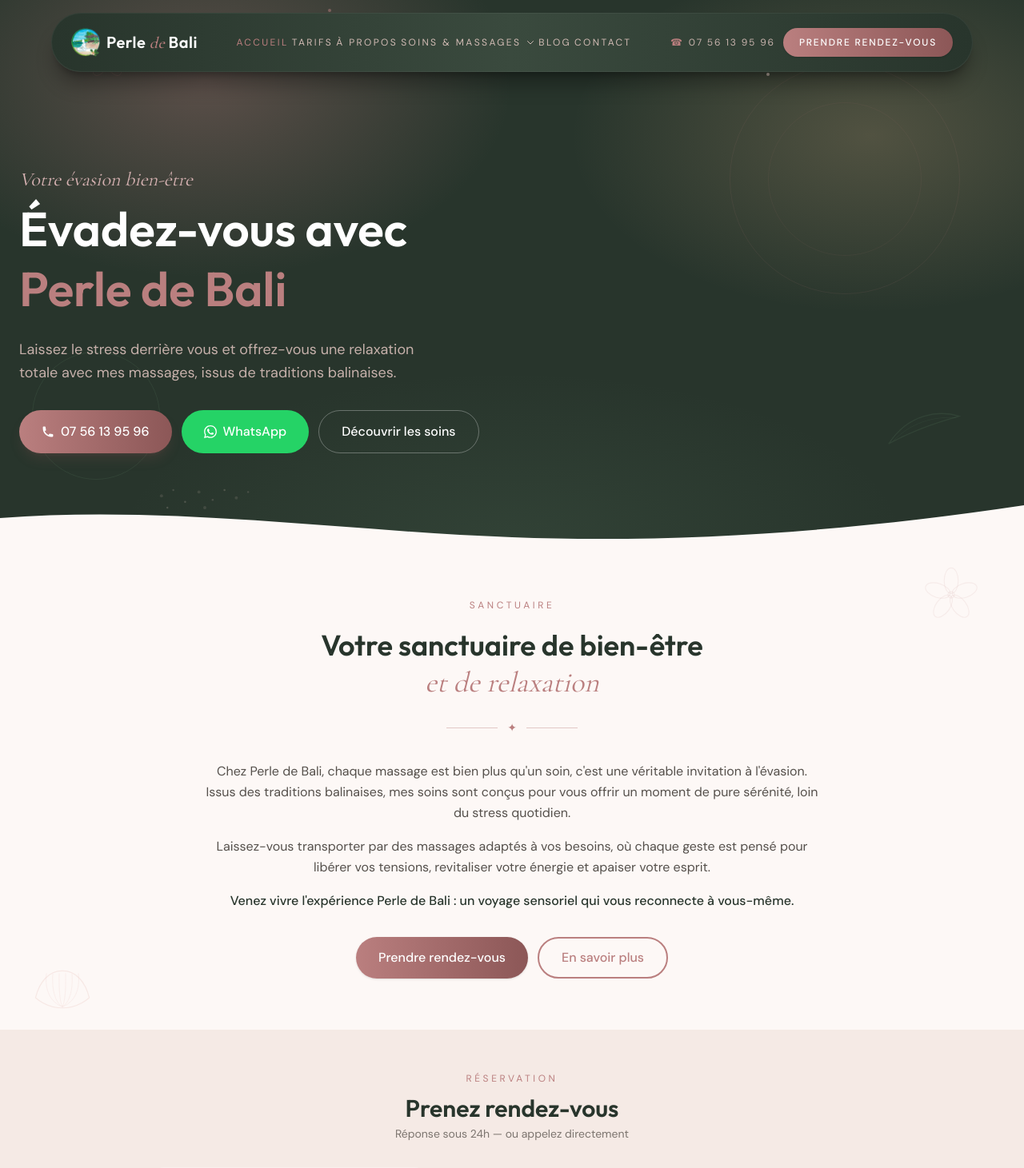
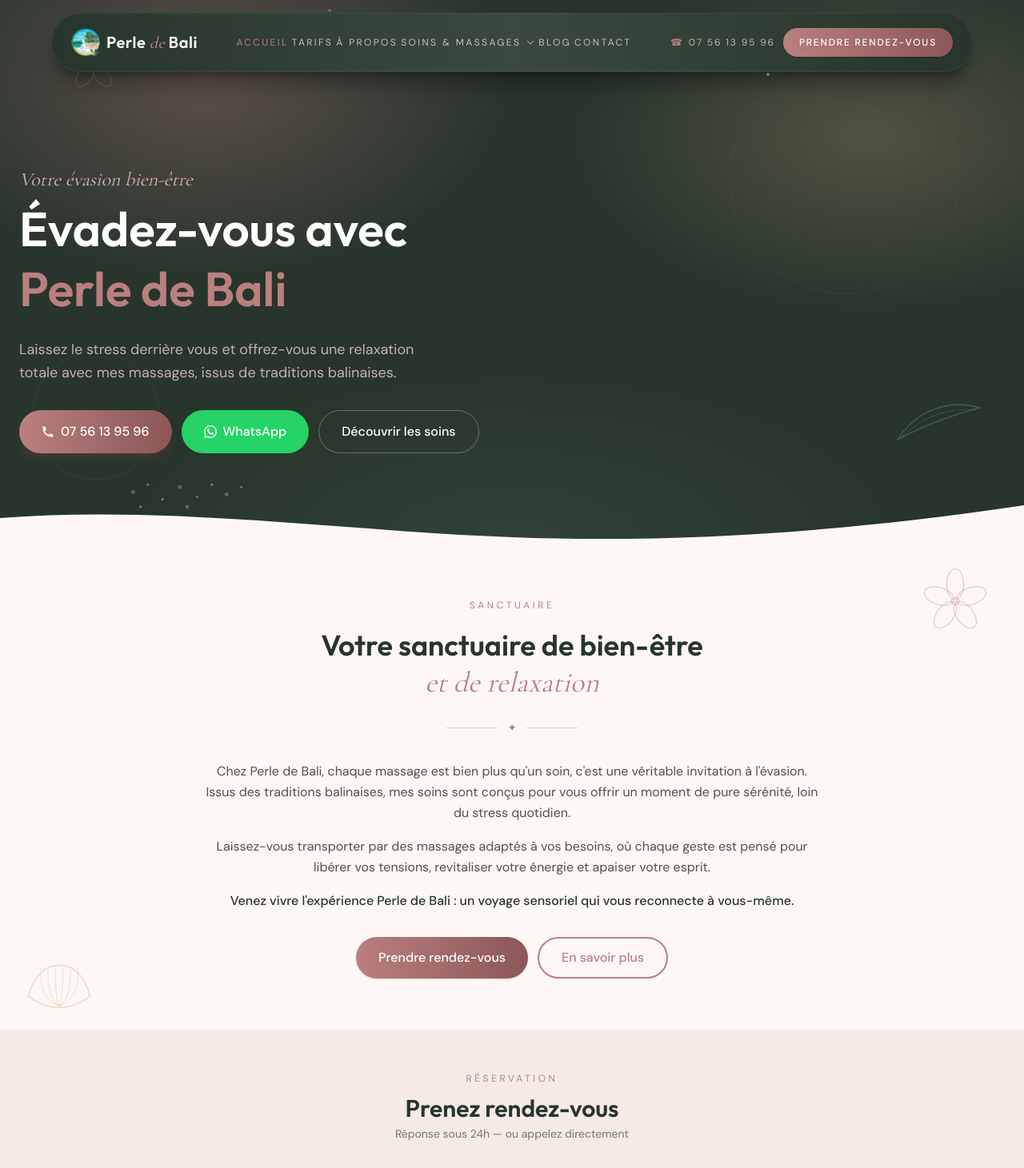
Before and after one commit to Call-Connect-Benin/perle-bali-next, a Next.js app: page / in a window 1280 px wide. Shown: the top 1461 px of the page at 80% size. Built offline with nearby package versions, Linux system fonts and the light colour scheme.

Commit message:
Corrige la visibilité des motifs décoratifs (étaient quasi invisibles)
Opacité remontée de 10-25% à 35-60%, taille augmentée, et visibles dès sm:
au lieu de md:/lg: uniquement — trop discrets pour être perçus en usage
normal. Positions et couleurs légèrement ajustées en même temps.

```diff
--- a/app/page.tsx
+++ b/app/page.tsx
@@ -200,9 +200,9 @@ export default function HomePage() {
         <div className="absolute top-20 right-20 w-72 h-72 rounded-full border border-bali-gold/10 hidden lg:block animate-float-slow" />
         <div className="absolute top-32 right-32 w-48 h-48 rounded-full border border-bali-gold/8 hidden lg:block animate-float-slow-delayed" />
         <div className="absolute bottom-20 left-10 w-40 h-40 rounded-full border border-bali-sage/15 hidden lg:block animate-float-slow" />
-        <FlowerOrnament className="absolute top-10 left-[8%] w-16 h-16 text-bali-gold/15 hidden md:block animate-float-slow" />
-        <LeafOrnament className="absolute bottom-24 right-[6%] w-24 h-24 text-bali-sage/15 hidden lg:block animate-float-slow-delayed" />
-        <SandScatter className="absolute bottom-10 left-[15%] w-32 h-8 text-bali-sand/25 hidden md:block" />
+        <FlowerOrnament className="absolute top-10 left-[6%] w-20 h-20 text-bali-gold/40 hidden sm:block animate-float-slow" />
+        <LeafOrnament className="absolute bottom-24 right-[4%] w-28 h-28 text-bali-sage/40 hidden sm:block animate-float-slow-delayed" />
+        <SandScatter className="absolute bottom-10 left-[12%] w-40 h-10 text-bali-sand/60 hidden sm:block" />
 
         <div className="relative z-10 px-6 max-w-7xl mx-auto grid lg:grid-cols-2 gap-14 items-center">
           <div className="text-center lg:text-left">
@@ -272,8 +272,8 @@ export default function HomePage() {
 
       {/* ── ABOUT ── */}
       <section className="py-12 md:py-16 px-6 relative overflow-hidden">
-        <FlowerOrnament className="absolute top-6 right-[4%] w-20 h-20 text-bali-gold/10 hidden md:block animate-float-slow" />
-        <ShellOrnament className="absolute bottom-6 left-[3%] w-20 h-14 text-bali-sand/40 hidden lg:block animate-float-slow-delayed" />
+        <FlowerOrnament className="absolute top-6 right-[3%] w-24 h-24 text-bali-gold/35 hidden sm:block animate-float-slow" />
+        <ShellOrnament className="absolute bottom-6 left-[2%] w-24 h-16 text-bali-honey/55 hidden sm:block animate-float-slow-delayed" />
         <Reveal className="relative max-w-5xl mx-auto">
           <div className="text-center mb-4">
             <span className="font-body text-xs tracking-[0.3em] uppercase text-bali-gold">Sanctuaire</span>
@@ -572,8 +572,8 @@ export default function HomePage() {
 
       {/* ── TESTIMONIALS ── */}
       <section className="py-12 md:py-16 px-6 bg-bali-cream-dark relative overflow-hidden">
-        <FlowerOrnament className="absolute top-8 left-[5%] w-14 h-14 text-bali-gold/10 hidden md:block animate-float-slow-delayed" />
-        <SandScatter className="absolute bottom-4 right-[10%] w-40 h-8 text-bali-sand/50 hidden md:block" />
+        <FlowerOrnament className="absolute top-8 left-[4%] w-20 h-20 text-bali-gold/35 hidden sm:block animate-float-slow-delayed" />
+        <SandScatter className="absolute bottom-4 right-[8%] w-48 h-10 text-bali-sand/60 hidden sm:block" />
         <div className="relative max-w-6xl mx-auto">
           <div className="text-center mb-3">
             <span className="font-body text-xs tracking-[0.3em] uppercase text-bali-gold">Avis</span>
--- a/components/Footer.tsx
+++ b/components/Footer.tsx
@@ -35,8 +35,8 @@ export default function Footer() {
   return (
     <footer className="relative bg-bali-deep text-bali-sand overflow-hidden">
       <div className="absolute inset-0 ambient-glow-soft" />
-      <LeafOrnament className="absolute top-4 right-[4%] w-24 h-24 text-bali-sage/10 hidden lg:block animate-float-slow" />
-      <ShellOrnament className="absolute bottom-4 left-[6%] w-16 h-11 text-bali-gold/10 hidden md:block animate-float-slow-delayed" />
+      <LeafOrnament className="absolute top-4 right-[3%] w-28 h-28 text-bali-sage/35 hidden sm:block animate-float-slow" />
+      <ShellOrnament className="absolute bottom-4 left-[4%] w-20 h-14 text-bali-gold/35 hidden sm:block animate-float-slow-delayed" />
       <div className="relative max-w-7xl mx-auto px-6 py-16">
         <Reveal className="grid grid-cols-1 md:grid-cols-2 lg:grid-cols-4 gap-10">
 
```
